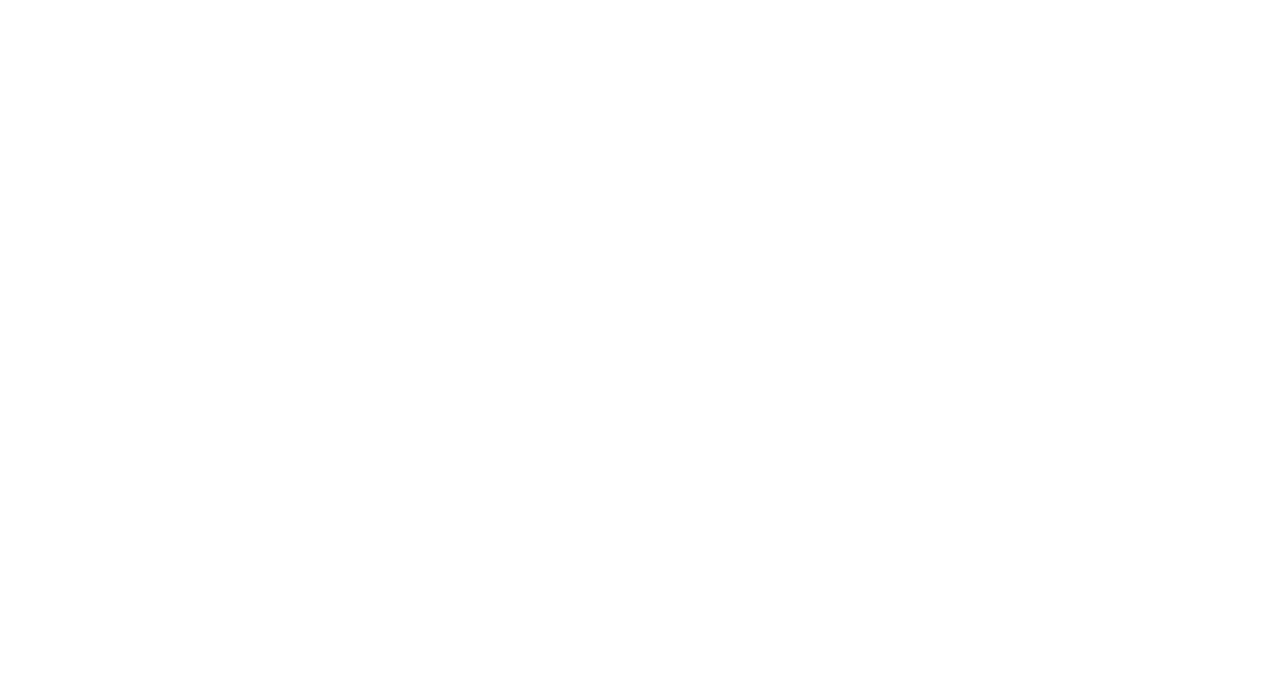
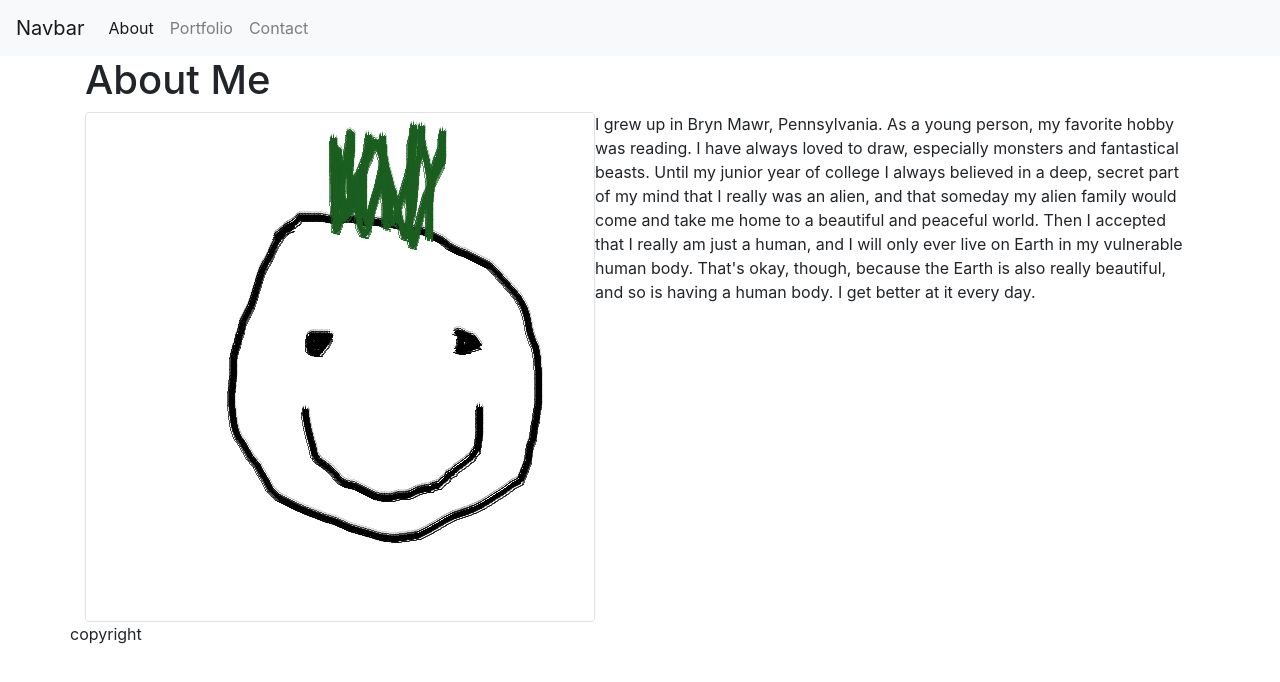
Before and after one commit to kiriwilliams/Bootstrap-Portfolio, a plain HTML site: page index.html in a window 1280 px wide. Drawn offline with nearby package versions, Linux system fonts and the light colour scheme; files that its build step writes are made by us from their sources.

Commit message:
built out index.html

```diff
--- a/index.html
+++ b/index.html
@@ -8,12 +8,51 @@
     </head>
     <body>
         <header>
-            <nav>
 
-            </nav>
+                    <nav class="navbar navbar-expand-lg navbar-light bg-light">
+                            <a class="navbar-brand" href="#">Navbar</a>
+                            <button class="navbar-toggler" type="button" data-toggle="collapse" data-target="#navbarNav" aria-controls="navbarNav" aria-expanded="false" aria-label="Toggle navigation">
+                              <span class="navbar-toggler-icon"></span>
+                            </button>
+                            <div class="collapse navbar-collapse" id="navbarNav">
+                              <ul class="navbar-nav float-right">
+                                <li class="nav-item active">
+                                  <a class="nav-link" href="index.html">About<span class="sr-only">(current)</span></a>
+                                </li>
+                                <li class="nav-item">
+                                  <a class="nav-link" href="portfolio.html">Portfolio</a>
+                                </li>
+                                <li class="nav-item">
+                                  <a class="nav-link" href="contact.html">Contact</a>
+                                </li>
+                              </ul>
+                            </div>
+                          </nav>
         </header>
         <div class="container">
+            <div class="row">
+                <div class="col-md-12">
+                    <div class="row">
+                        <div class="col-md-12">
+                            <h1>About Me</h1>
+                        </div>
+                    </div>
+                    <div class="row">
 
+
+                        <div class="container">
+                                <img src="assets/images/smile.png" class="rounded img-thumbnail float-left" alt="picture of Kira">
+
+                                I grew up in Bryn Mawr, Pennsylvania. As a young person, my favorite hobby was reading. I have always loved to draw, especially monsters and fantastical beasts. Until my junior year of college I always believed in a deep, secret part of my mind that I really was an alien, and that someday my alien family would come and take me home to a beautiful and peaceful world. Then I accepted that I really am just a human, and I will only ever live on Earth in my vulnerable human body. That's okay, though, because the Earth is also really beautiful, and so is having a human body. I get better at it every day.
+                        </div>
+                    </div>
+                </div>
+            </div>
+            <div class="row">
+                <footer>
+                    copyright
+                </footer>
+            </div>
 
         </div>
     </body>
```
Also changed, not shown: test.html (added, +19 -0 lines), about.html (deleted), assets/images/smile.png (added), portfolio.html (added).
